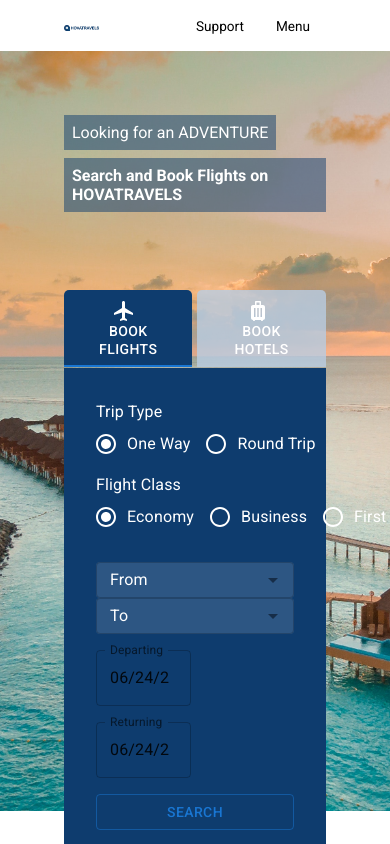
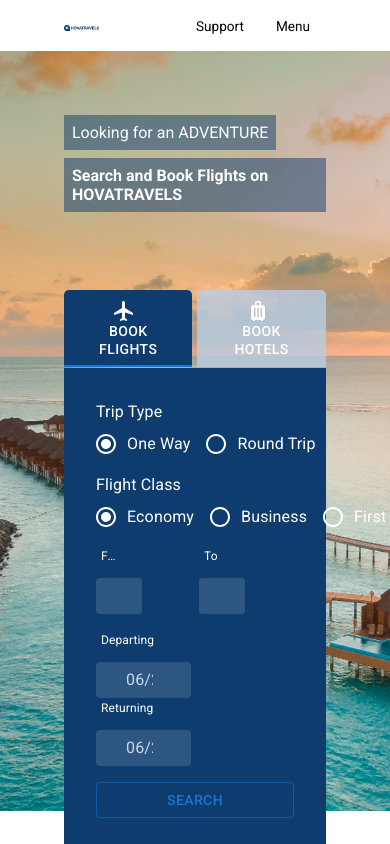
Before and after one commit to mishael1-d/travelagency, a React (Create React App) app: page / in a window 390 px wide. Shown: the top 844 px of the page. Built offline with nearby package versions, Linux system fonts and the light colour scheme.

Commit message:
dropdown css override

```diff
--- a/src/components/TabPanel/Dropdown/Dropdowns.css
+++ b/src/components/TabPanel/Dropdown/Dropdowns.css
@@ -1,4 +1,4 @@
-.css-1nrlq1o-MuiFormControl-root {
+.autocomplete-box .MuiFormControl-root {
   width: fit-content;
   margin-right: 0.5rem !important;
 }
@@ -10,106 +10,105 @@
 #demo-simple-select-name {
   width: 250px !important;
 }
-.css-14s5rfu-MuiFormLabel-root-MuiInputLabel-root,
-.css-11u53oe-MuiSelect-select-MuiInputBase-input-MuiOutlinedInput-input,
-.css-1sumxir-MuiFormLabel-root-MuiInputLabel-root, .css-nxo287-MuiInputBase-input-MuiOutlinedInput-input {
+.autocomplete-box .MuiFormLabel-root.MuiInputLabel-root,
+.autocomplete-box .MuiSelect-select.MuiInputBase-input.MuiOutlinedInput-input,
+.autocomplete-box .MuiFormLabel-root.MuiInputLabel-root, .autocomplete-box .MuiInputBase-input.MuiOutlinedInput-input {
   color: #fff !important;
 }
 
-.css-1u3bzj6-MuiFormControl-root-MuiTextField-root .css-i4bv87-MuiSvgIcon-root {
+.autocomplete-box .MuiFormControl-root.MuiTextField-root, .autocomplete-box.MuiSvgIcon-root {
     fill: #fff !important;
 }
 
-.css-1sumxir-MuiFormLabel-root-MuiInputLabel-root {
+.autocomplete-box .MuiFormLabel-root.MuiInputLabel-root {
   transform: translate(5px, -21px) scale(0.75) !important;
 }
 
-.css-1dv0nny-MuiAutocomplete-root, .css-1u3bzj6-MuiFormControl-root-MuiTextField-root, .css-y3ahi9-MuiAutocomplete-root {
+.autocomplete-box.MuiAutocomplete-root, .autocomplete-box .MuiFormControl-root.MuiTextField-root, .autocomplete-box.MuiAutocomplete-root {
   margin-right: .5rem !important;
 }
 
-.css-11u53oe-MuiSelect-select-MuiInputBase-input-MuiOutlinedInput-input,
-.css-154xyx0-MuiInputBase-root-MuiOutlinedInput-root, .css-o9k5xi-MuiInputBase-root-MuiOutlinedInput-root {
+.autocomplete-box .MuiSelect-select.MuiInputBase-input.MuiOutlinedInput-input,
+.autocomplete-box .MuiInputBase-root.MuiOutlinedInput-root, .autocomplete-box .MuiInputBase-root.MuiOutlinedInput-root {
   border: none !important;
   outline: none !important;
   padding: 0.1rem 1rem !important;
   background-color: rgba(208, 225, 243, 0.2) !important;
   opacity: .8;
 }
-.css-154xyx0-MuiInputBase-root-MuiOutlinedInput-root {
+.autocomplete-box .MuiInputBase-root.MuiOutlinedInput-root {
   height: 36px !important;
 }
 
-.css-o9k5xi-MuiInputBase-root-MuiOutlinedInput-root {
+.autocomplete-box .MuiInputBase-root.MuiOutlinedInput-root {
     width: 180px !important;
 }
 
-.css-nxo287-MuiInputBase-input-MuiOutlinedInput-input:focus, .MuiAutocomplete-inputFocused{
+.autocomplete-box .MuiInputBase-input.MuiOutlinedInput-input:focus, .MuiAutocomplete-inputFocused{
     border: none !important;
 }
 
-.css-1yk1gt9-MuiInputBase-root-MuiOutlinedInput-root-MuiSelect-root:hover
-  .MuiOutlinedInput-notchedOutline {
+.autocomplete-box .MuiInputBase-root.MuiOutlinedInput-root.MuiSelect-root:hover,.MuiOutlinedInput-notchedOutline {
   outline: none !important;
   border: none !important;
 }
 
 
-.css-ptiqhd-MuiSvgIcon-root {
+.autocomplete-box .MuiSvgIcon-root {
     display: none !important;
 }
 
-.css-1yk1gt9-MuiInputBase-root-MuiOutlinedInput-root-MuiSelect-root {
+.autocomplete-box .MuiInputBase-root.MuiOutlinedInput-root.MuiSelect-root {
   line-height: 2rem !important;
 }
-.css-14s5rfu-MuiFormLabel-root-MuiInputLabel-root {
+.autocomplete-box .MuiFormLabel-root.MuiInputLabel-root {
   top: -10px !important;
 }
-.css-hfutr2-MuiSvgIcon-root-MuiSelect-icon,
-.css-1q60rmi-MuiAutocomplete-endAdornment .css-i4bv87-MuiSvgIcon-root
+.autocomplete-box .MuiSvgIcon-root.MuiSelect-icon,
+.autocomplete-box .MuiAutocomplete-endAdornment, .autocomplete-box .MuiSvgIcon-root
 {
   fill: #fff !important;
 }
 /* #1976d2 */
 
 /* Autocomplete component  */
-.css-ece9u5 {
+.autocomplete-box {
   display: flex !important;
 }
 
 /* Date */
-.css-o9k5xi-MuiInputBase-root-MuiOutlinedInput-root {
+.autocomplete-box .MuiInputBase-root.MuiOutlinedInput-root {
     height: 36px !important;
 }
 
 @media screen and (max-width: 1024px) {
-  .css-ece9u5{
+  .autocomplete-box{
     display: flex !important;
 flex-wrap: wrap;
 justify-content: space-between;
 align-items: flex-end;
   }
-.css-1dv0nny-MuiAutocomplete-root, .css-1u3bzj6-MuiFormControl-root-MuiTextField-root {
+.autocomplete-box .MuiAutocomplete-root, .autocomplete-box .MuiFormControl-root.MuiTextField-root {
   width: 48% !important;
   margin-bottom: 1rem;
 }
-.css-1u3bzj6-MuiFormControl-root-MuiTextField-root  {
+.autocomplete-box .MuiFormControl-root.MuiTextField-root  {
   margin-top: 1rem !important;
 }
-.css-o9k5xi-MuiInputBase-root-MuiOutlinedInput-root {
+.autocomplete-box .MuiInputBase-root.MuiOutlinedInput-root {
   width: 100% !important;
 }
-.css-1rwt2y5-MuiButtonBase-root-MuiButton-root {
+.autocomplete-box .MuiButtonBase-root.MuiButton-root {
   margin-top: 1rem !important;
 }
-#hotel .css-y3ahi9-MuiAutocomplete-root {
+#hotel .autocomplete-box .MuiAutocomplete-root {
   width: 100% !important;
   margin-bottom: 1rem;
 }
-#hotel .css-1u3bzj6-MuiFormControl-root-MuiTextField-root{
+#hotel .autocomplete-box .MuiFormControl-root.MuiTextField-root{
   width: 180px !important;
 }
-#hotel .css-1nrlq1o-MuiFormControl-root {
+#hotel .autocomplete-box.MuiFormControl-root {
   padding-bottom: 0 !important;
 }
 }
--- a/src/components/TabPanel/Dropdown/Dropdowns.jsx
+++ b/src/components/TabPanel/Dropdown/Dropdowns.jsx
@@ -41,7 +41,7 @@ export default function BasicSelect({ type }) {
   };
 
   return (
-    <Box sx={{ minWidth: 120 }}>
+    <Box sx={{ minWidth: 120 }} className="autocomplete-box">
       {type === "flight" ? (
         <>
           <Autocomplete
```
